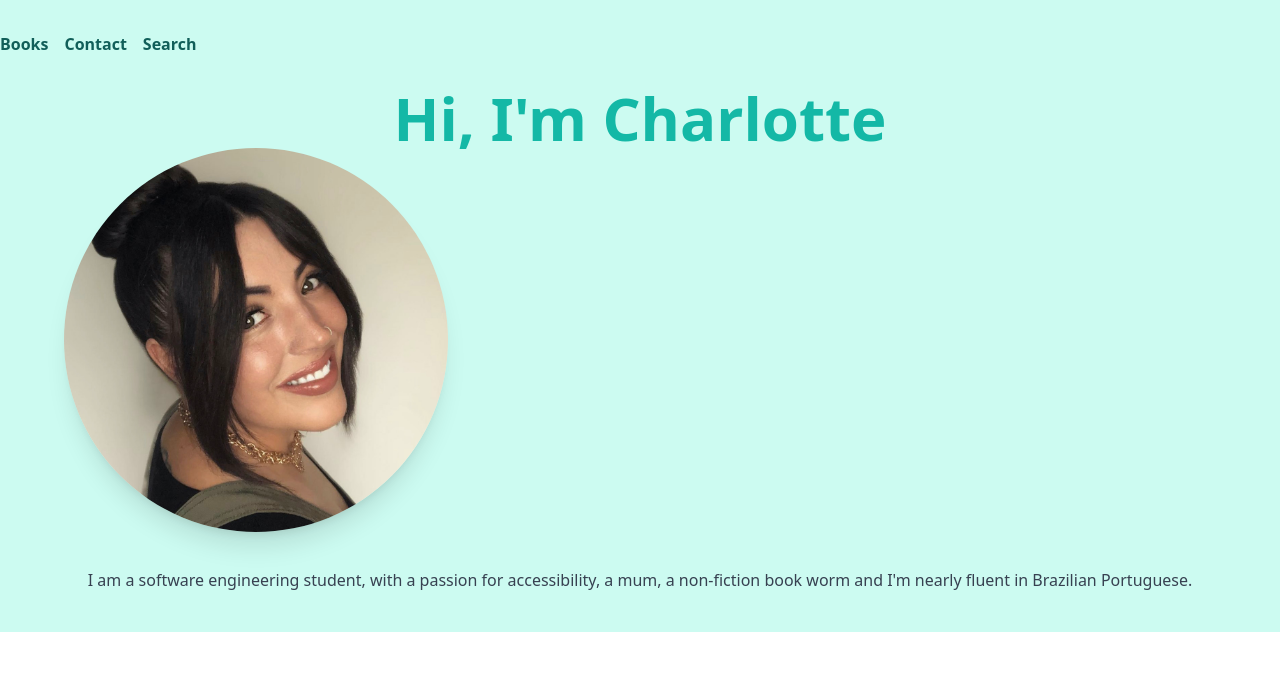
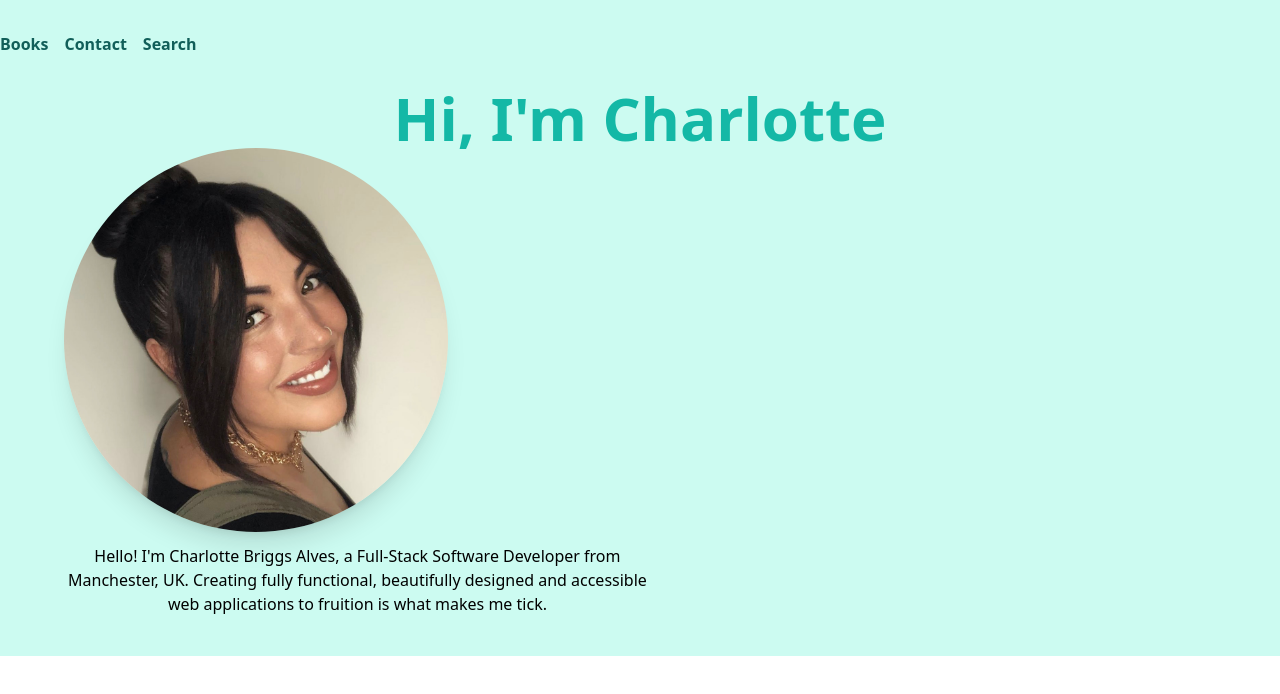
Before and after one commit to charbriggs/skillscityproject, a Next.js app: page / in a window 1280 px wide. Shown: the top 694 px of the page. Built offline with nearby package versions, Linux system fonts and the light colour scheme.

Commit message:
Changed bio

```diff
--- a/components/home/bio/index.js
+++ b/components/home/bio/index.js
@@ -1,7 +1,15 @@
 export default function Bio() {
     return (
-      <div className="text-center text-gray-700 pt-6 mx-5 mt-3">
-        I am a software engineering student, with a passion for accessibility, a mum, a non-fiction book worm and I'm nearly fluent in Brazilian Portuguese.
-      </div>
+      <div className="w-screen pl-10 ">
+      <div className="max-w-prose text-l text-center text-zinc-800pt-6 mx-5 mt-3">
+        Hello! I'm Charlotte Briggs Alves, a Full-Stack Software Developer from Manchester, UK.
+
+        Creating fully functional, beautifully designed and accessible web applications to fruition is what makes me tick.
+
+
+
+
+
+      </div></div>
     )
   }
```
